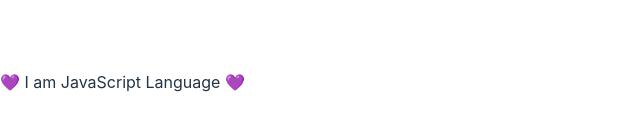
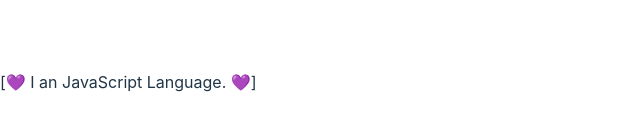
Before and after one commit to RezwanRahin/Think-In-A-React-Way, a React (Vite) app: page / in a window 1280 px wide. Shown: the part 318-448 px from the top of the page, without its empty margins (0-640 px from the left). Built offline with nearby package versions, Linux system fonts and the light colour scheme.

Commit message:
feat(composition): modify 'App' component and use composition
- Emoji, Bracket & Test components

```diff
--- a/src/App.jsx
+++ b/src/App.jsx
@@ -1,7 +1,17 @@
-import Text from "./components/inheritance/Text";
+import Bracket from "./components/composition/Bracket";
+import Emoji from "./components/composition/Emoji";
+import Text from "./components/composition/Text";
 
 function App() {
-  return <Text />;
+  return (
+    <Emoji>
+      {({ addEmoji }) => (
+        <Bracket>
+          {({ addBracket }) => <Text addEmoji={addEmoji} addBracket={addBracket} />}
+        </Bracket>
+      )}
+    </Emoji>
+  );
 }
 
 export default App;
```
